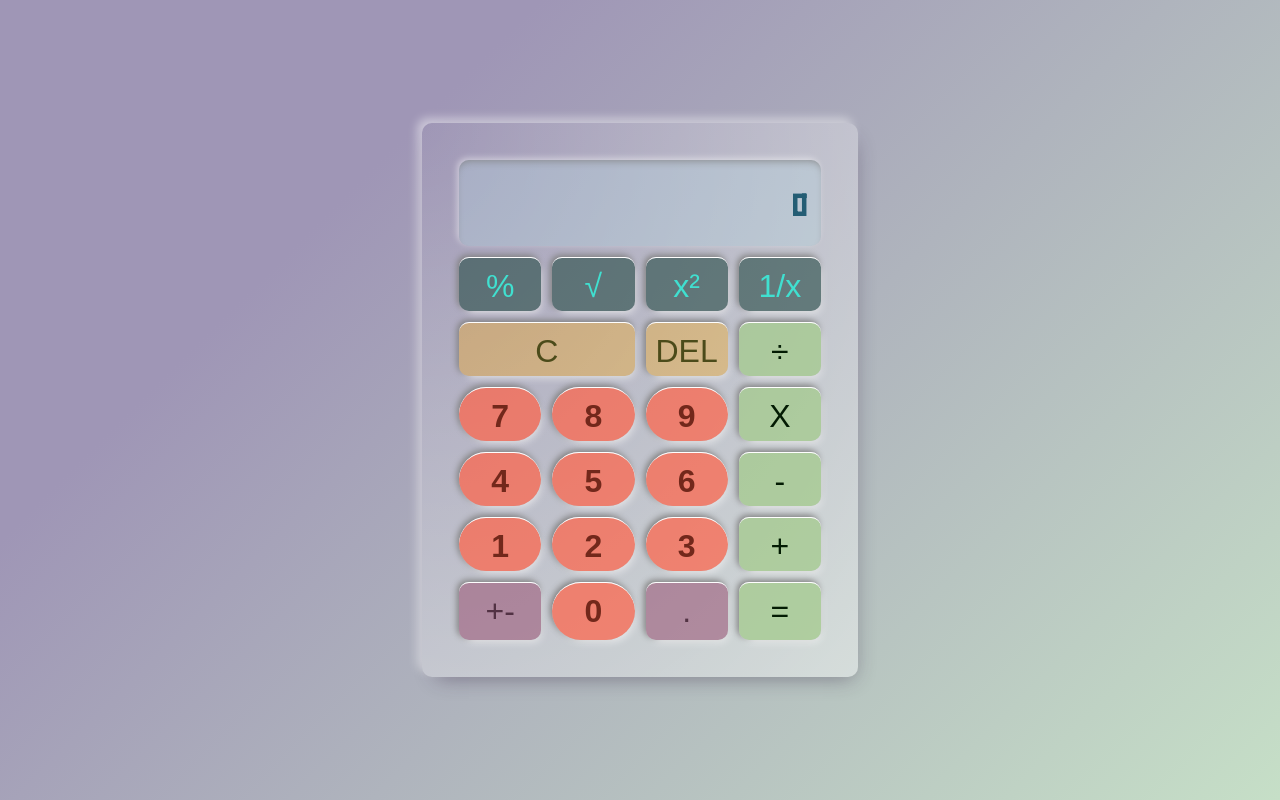
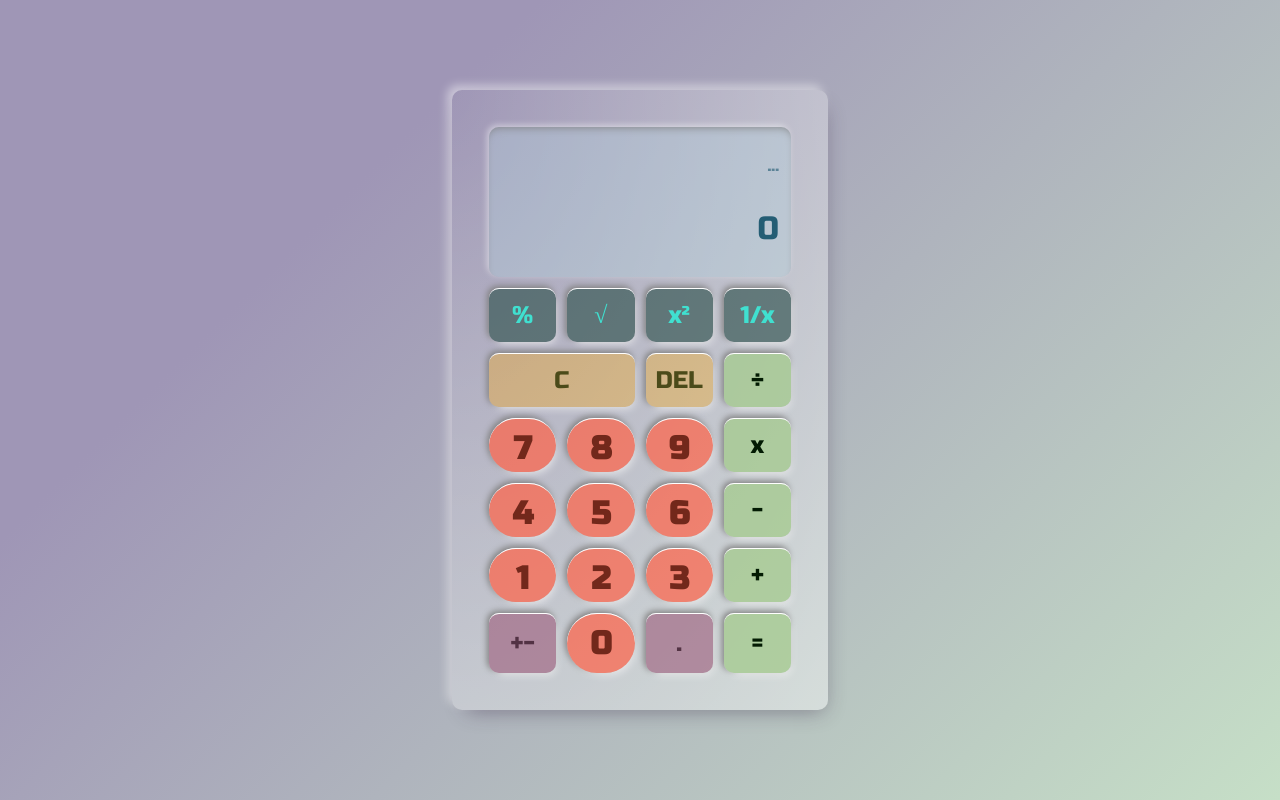
Before and after one commit to graphieros/calc, a React (Create React App) app: page / in a window 1280 px wide. Built offline with nearby package versions, Linux system fonts and the light colour scheme.

Commit message:
adds delete feature, improves display edge cases with exp for big nums

```diff
--- a/src/App.tsx
+++ b/src/App.tsx
@@ -13,19 +13,13 @@ const feedStack = (num: Num) => {
 
 function App() {
   let [calc, setCalc] = useState<Calc>({
-    sign: "",
-    num: 0,
-    previousNum: 0,
     result: 0,
     memory: [],
   });
 
-  const reset = () => {
+  const reset = (): void => {
     setCalc({
       ...calc,
-      sign: "",
-      num: 0,
-      previousNum: 0,
       result: 0,
       memory: [],
     });
@@ -38,7 +32,7 @@ function App() {
     }
     feedStack({
       isPositive: false,
-      value: "X",
+      value: "x",
       type: "operand",
       isVisible: false,
     });
@@ -49,10 +43,10 @@ function App() {
       isVisible: false,
     });
     computeFromStack();
-    stack = stack.slice(-3, -2);
+    stack = stack.slice(-3, -2); // removing 'x-1' previously fed to the stack
   };
 
-  const computeFromStack = () => {
+  const computeFromStack = (): void => {
     let result = 0;
     let previousOperand = "+";
 
@@ -60,13 +54,14 @@ function App() {
       switch (previousOp) {
         case "÷":
           return result / Number(val);
-        case "X":
+        case "x":
           return result * Number(val);
         case "-":
           return result - Number(val);
         case "+":
+          return result + Number(val);
         default:
-          return result + Number(val);
+          return result;
       }
     };
 
@@ -90,6 +85,26 @@ function App() {
     });
   };
 
+  const deleteDigit = () => {
+    if (stack.length) {
+      const lastStackElement = stack.pop() as Num;
+      lastStackElement.value = Number(
+        lastStackElement.value.toString().slice(0, -1)
+      );
+      stack.push(lastStackElement);
+    }
+
+    if (!calc.result) {
+      stack = [];
+    }
+
+    const res = calc.result.toString().slice(0, -1);
+    setCalc({
+      ...calc,
+      result: res,
+    });
+  };
+
   const renderHistory = (): string => {
     let res: (string | number)[] = [];
 
@@ -105,12 +120,26 @@ function App() {
             res.push(el.value);
           }
           break;
+        // case "dot":
+        //   console.log(stack);
+        //   if (!res.toString().includes(".")) {
+        //     res.push(el.value);
+        //   }
+        // break;
 
         default:
           break;
       }
     });
     return res.join("");
+  };
+
+  const renderResult = () => {
+    if (calc.result.toString().length > 9) {
+      return Number(calc.result).toExponential();
+    } else {
+      return calc.result;
+    }
   };
 
   const computeHandler = (e: ClickEvent): void => {
@@ -125,7 +154,7 @@ function App() {
       isVisible: false,
     };
 
-    const isAnOperand = ["+", "-", "÷", "X"].includes(
+    const isAnOperand = ["+", "-", "÷", "x"].includes(
       lastStackRecord.value.toString()
     );
     if (isAnOperand) {
@@ -144,12 +173,19 @@ function App() {
       case "clear":
         reset();
         break;
+      case "delete":
+        deleteDigit();
+        break;
       case "equals":
         computeFromStack();
         break;
 
       case "number":
-        const newVal = Number(lastStackRecord.value + value.toString());
+        let newVal = Number(lastStackRecord.value + value.toString());
+
+        if (newVal.toString().length > 16) {
+          return;
+        }
 
         if (stack.length) {
           if (!isAnOperand) {
@@ -164,6 +200,12 @@ function App() {
         });
         computeFromStack();
 
+        break;
+
+      case "dot":
+        if (!lastStackRecord.toString().includes(".")) {
+          lastStackRecord.value = lastStackRecord.value + ".";
+        }
         break;
 
       case "operand":
@@ -189,8 +231,8 @@ function App() {
     <section className="main-wrapper">
       <div className="calculator-grid">
         <Screen
-          previousOperand={renderHistory()}
-          currentOperand={calc.result}
+          previousOperand={renderHistory() || "..."}
+          currentOperand={renderResult() || 0}
         />
         {btnValues.flat().map((btn: ButtonValue, i: number) => {
           return (
--- a/src/constants/index.ts
+++ b/src/constants/index.ts
@@ -7,7 +7,7 @@ export const btnValues = [
     { type: "", value: "x²", name: "sqr", shape: "top" },
     { type: "", value: "1/x", name: "prop", shape: "top" },
     { type: "clear", value: "C", name: "C", shape: "" },
-    { type: "", value: "DEL", name: "DEL", shape: "" },
+    { type: "delete", value: "DEL", name: "DEL", shape: "" },
     { type: "operand", value: "÷", name: "divide", shape: "L" },
     {
       type: "number",
@@ -17,7 +17,7 @@ export const btnValues = [
     },
     { type: "number", value: 8, name: "8", shape: "rounded" },
     { type: "number", value: 9, name: "9", shape: "rounded" },
-    { type: "operand", value: "X", name: "mult", shape: "L" },
+    { type: "operand", value: "x", name: "mult", shape: "L" },
     { type: "number", value: 4, name: "4", shape: "rounded" },
     { type: "number", value: 5, name: "5", shape: "rounded" },
     { type: "number", value: 6, name: "6", shape: "rounded" },
@@ -28,7 +28,7 @@ export const btnValues = [
     { type: "operand", value: "+", name: "plus", shape: "L" },
     { type: "reverse", value: "+-", name: "invert", shape: "bottom" },
     { type: "number", value: 0, name: "0", shape: "rounded" },
-    { type: "", value: ".", name: "dot", shape: "bottom" },
+    { type: "dot", value: ".", name: "dot", shape: "bottom" },
     { type: "equals", value: "=", name: "equals", shape: "L" },
   ],
 ] as unknown as ButtonValue[];
--- a/src/index.css
+++ b/src/index.css
@@ -6,7 +6,7 @@
 
 @font-face {
   font-family: digits;
-  src: url(./assets//fonts/Qahiri-Regular.ttf);
+  src: url(./assets//fonts/RussoOne-Regular.ttf);
 }
 
 :root {
--- a/src/styles/button.css
+++ b/src/styles/button.css
@@ -7,11 +7,12 @@ button {
   border-top: 1px solid white;
   box-shadow: var(--box-shadow);
   cursor: pointer;
-  font-size: 2rem;
+  font-size: 1.5rem;
   margin: 5px;
   outline: none;
   padding: 10px;
   transition: all 0.15s ease-in-out;
+  font-family: digits;
   /* text-shadow: 0px 1px white; */
 }
 
--- a/src/styles/screen.css
+++ b/src/styles/screen.css
@@ -7,20 +7,25 @@
   display: flex;
   flex-direction: column;
   font-family: digits;
-  font-size: 3rem;
+  font-size: 2rem;
   grid-column: 1 / -1;
   justify-content: space-around;
   margin: 5px;
   padding: 0.75rem;
   word-break: break-all;
   word-wrap: break-word;
+  height: 150px;
 }
 
 .current-operand {
   color: var(--current-operand);
+  text-align: right;
+  max-width: 270px;
 }
 
 .previous-operand {
   color: var(--previous-operand);
-  font-size: 2rem;
+  font-size: 1rem;
+  text-align: right;
+  max-width: 270px;
 }
--- a/src/types/types.ts
+++ b/src/types/types.ts
@@ -10,9 +10,6 @@ export interface ButtonValue {
 }
 
 export interface Calc {
-  sign: string;
-  num: number | string;
-  previousNum: number | string;
   result: number | string;
   memory: string[];
 }
```
Also changed, not shown: src/assets/fonts/RussoOne-Regular.ttf (added).
